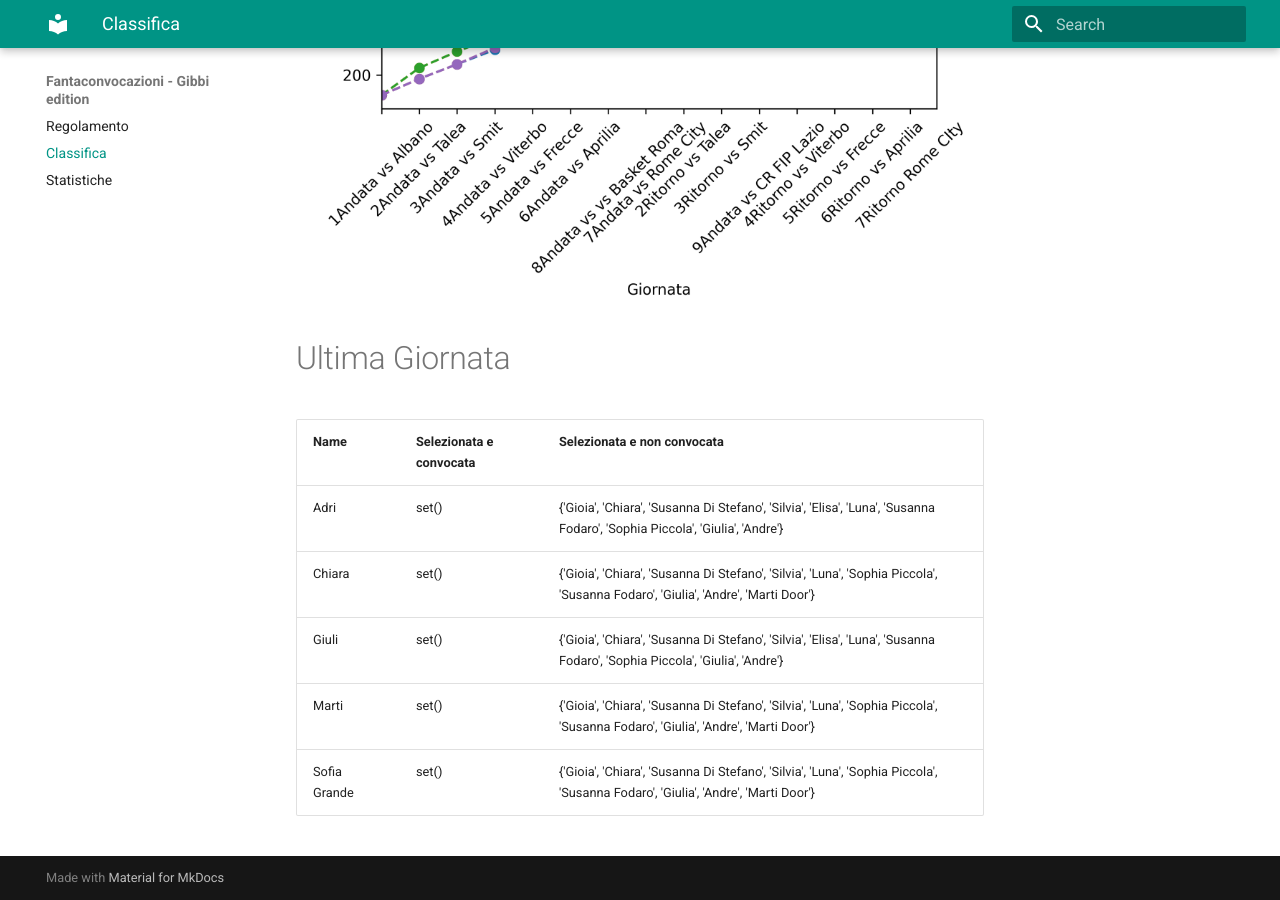
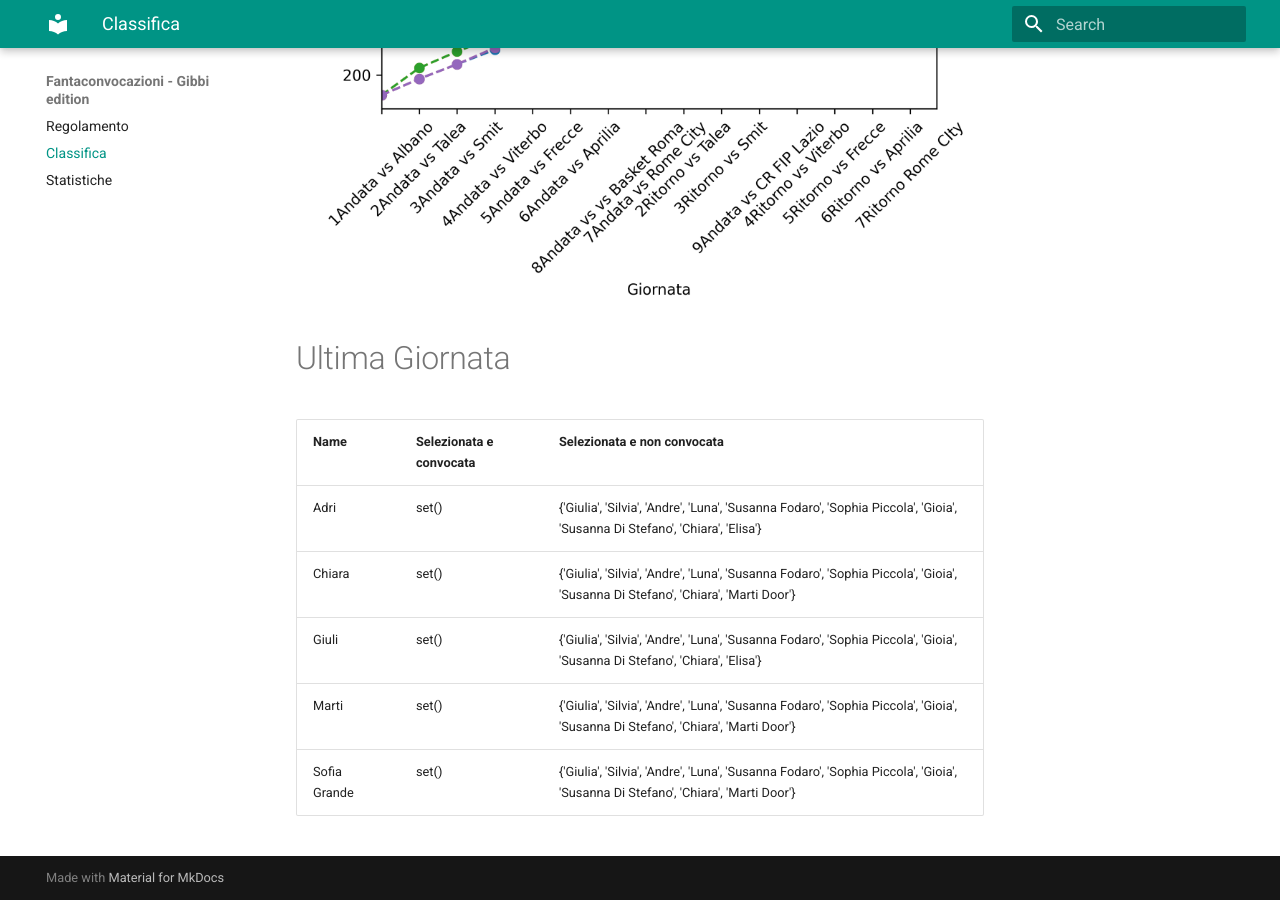
Before and after one commit to martinig94/fantagibbi, an MkDocs documentation site: the page built from docs/Classifica.md, in a window 1280 px wide and 900 px high, scrolled down 810 px. Built offline with MkDocs 1.6.1 and Material for MkDocs 9.7.7, drawn with Linux system fonts in a browser that asks for light colours.

Commit message:
Auto-update from main.py

```diff
--- a/docs/Classifica.md
+++ b/docs/Classifica.md
@@ -18,9 +18,9 @@
 <!-- START_TABLE CORRECT -->
 | Name         | Selezionata e convocata   | Selezionata e non convocata                                                                                                      |
 |:-------------|:--------------------------|:---------------------------------------------------------------------------------------------------------------------------------|
-| Adri         | set()                     | {'Gioia', 'Chiara', 'Susanna Di Stefano', 'Silvia', 'Elisa', 'Luna', 'Susanna Fodaro', 'Sophia Piccola', 'Giulia', 'Andre'}      |
-| Chiara       | set()                     | {'Gioia', 'Chiara', 'Susanna Di Stefano', 'Silvia', 'Luna', 'Sophia Piccola', 'Susanna Fodaro', 'Giulia', 'Andre', 'Marti Door'} |
-| Giuli        | set()                     | {'Gioia', 'Chiara', 'Susanna Di Stefano', 'Silvia', 'Elisa', 'Luna', 'Susanna Fodaro', 'Sophia Piccola', 'Giulia', 'Andre'}      |
-| Marti        | set()                     | {'Gioia', 'Chiara', 'Susanna Di Stefano', 'Silvia', 'Luna', 'Sophia Piccola', 'Susanna Fodaro', 'Giulia', 'Andre', 'Marti Door'} |
-| Sofia Grande | set()                     | {'Gioia', 'Chiara', 'Susanna Di Stefano', 'Silvia', 'Luna', 'Sophia Piccola', 'Susanna Fodaro', 'Giulia', 'Andre', 'Marti Door'} |
+| Adri         | set()                     | {'Giulia', 'Silvia', 'Andre', 'Luna', 'Susanna Fodaro', 'Sophia Piccola', 'Gioia', 'Susanna Di Stefano', 'Chiara', 'Elisa'}      |
+| Chiara       | set()                     | {'Giulia', 'Silvia', 'Andre', 'Luna', 'Susanna Fodaro', 'Sophia Piccola', 'Gioia', 'Susanna Di Stefano', 'Chiara', 'Marti Door'} |
+| Giuli        | set()                     | {'Giulia', 'Silvia', 'Andre', 'Luna', 'Susanna Fodaro', 'Sophia Piccola', 'Gioia', 'Susanna Di Stefano', 'Chiara', 'Elisa'}      |
+| Marti        | set()                     | {'Giulia', 'Silvia', 'Andre', 'Luna', 'Susanna Fodaro', 'Sophia Piccola', 'Gioia', 'Susanna Di Stefano', 'Chiara', 'Marti Door'} |
+| Sofia Grande | set()                     | {'Giulia', 'Silvia', 'Andre', 'Luna', 'Susanna Fodaro', 'Sophia Piccola', 'Gioia', 'Susanna Di Stefano', 'Chiara', 'Marti Door'} |
 <!-- END_TABLE CORRECT -->
```
